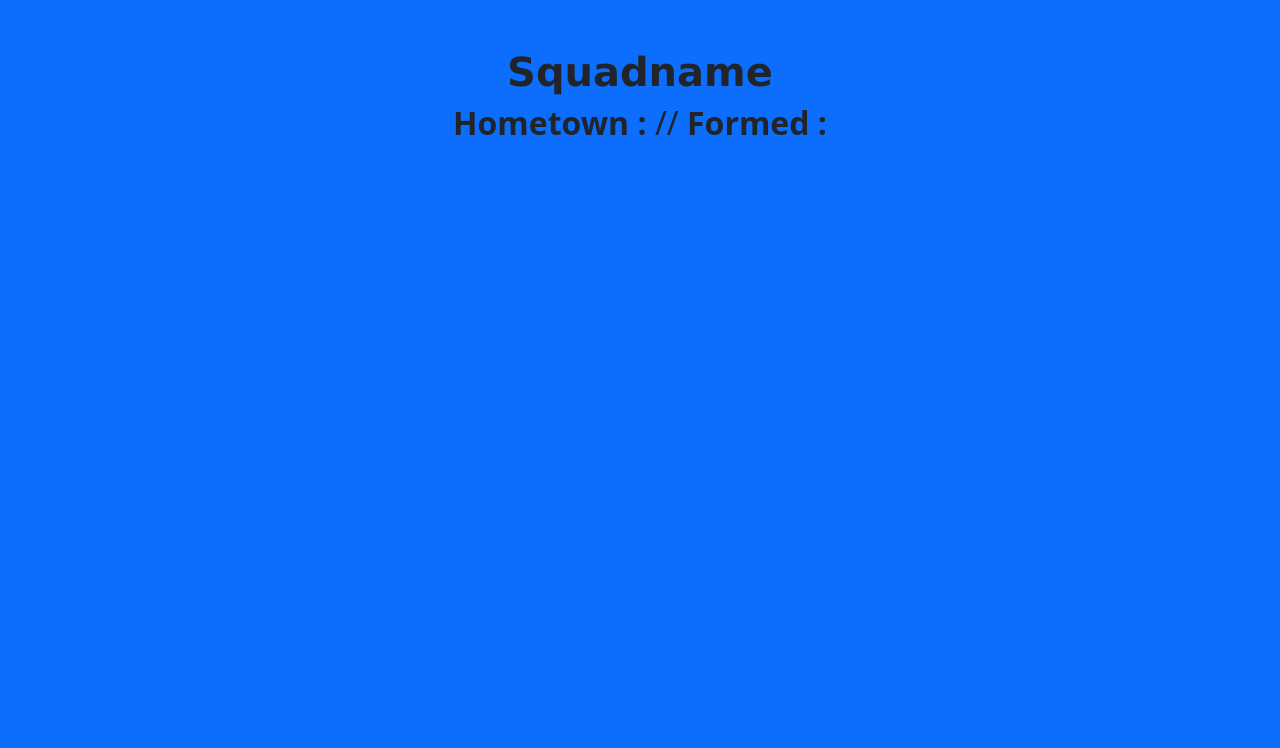
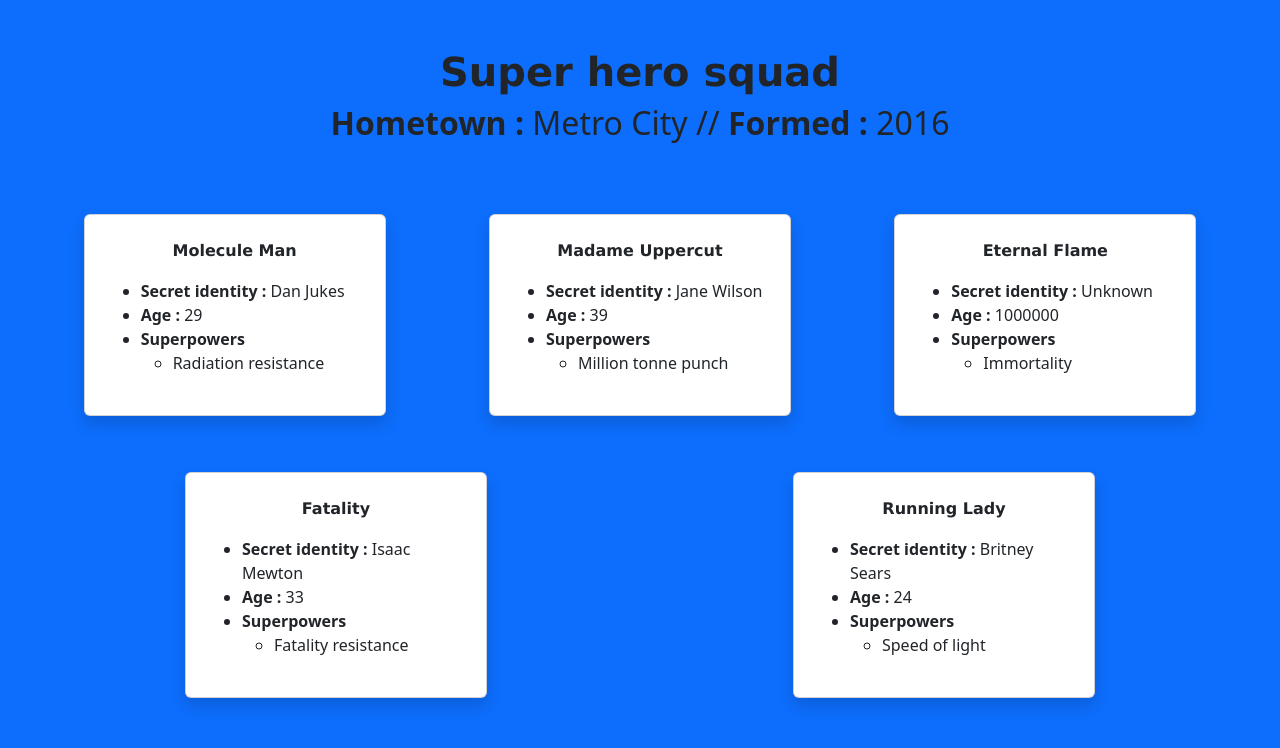
Before and after one commit to BarbierTheo/exo-json, a plain HTML site: page index.html in a window 1280 px wide. Drawn offline with nearby package versions, Linux system fonts and the light colour scheme.

Commit message:
fin première partie exo

```diff
--- a/index.html
+++ b/index.html
@@ -13,7 +13,7 @@
 
 
 
-    <div class="container-fluid my-4 p-4" style="max-width: 1200px;">
+    <div class="container-fluid my-4 p-4">
         <h1 class="text-center fw-bold typo" id="squadname">Squadname</h1>
         <h2 class="text-center"><span class="fw-bold">Hometown :</span> <span id="hometown"></span> // <span
                 class="fw-bold">Formed :</span> <span id="yearformed"></span></h2>
@@ -37,7 +37,6 @@
             </div>
         </div>
     </div>
-    </div>
 
     <style>
         .typo {
--- a/script.js
+++ b/script.js
@@ -54,20 +54,22 @@ document.getElementById("yearformed").innerHTML = `${data.formed}`;
 
 for (let i = 0; i < data.members.length; i++) {
 
+
 document.querySelector('.cardsection').innerHTML +=
-
-const heroname = data.members[i].name
-console.log(heroname)
-`<div class="card p-4 col-lg-3 col-md-6 col-12 m-4 shadow ">
-<p class="text-center fw-bold typo">${data.members.name}</p>
+`<div class="card p-4 col-lg-3 col-10 m-4 shadow ">
+<p class="text-center fw-bold typo">${data.members[i].name}</p>
 <ul>
-    <li><span class="fw-bold">Secret identity :</span> name</li>
-    <li><span class="fw-bold">Age :</span> age</li>
+    <li><span class="fw-bold">Secret identity :</span> ${data.members[i].secretIdentity}</li>
+    <li><span class="fw-bold">Age :</span> ${data.members[i].age}</li>
     <li class="fw-bold">Superpowers</li>
-    <ul>
-        <li>power</li>
+    <ul class="superpowers-${i}">
     </ul>
 </ul>
 </div>`
 
+for (let pwrs = 0; pwrs < data.members[i].powers.length; pwrs++) {
+    document.querySelector(`.superpowers-${i}`).innerHTML +=
+    `<li>${data.members[i].powers[pwrs]}</li>`
+    // console.log(data.members[i].powers[pwrs])
 }
+}
```
